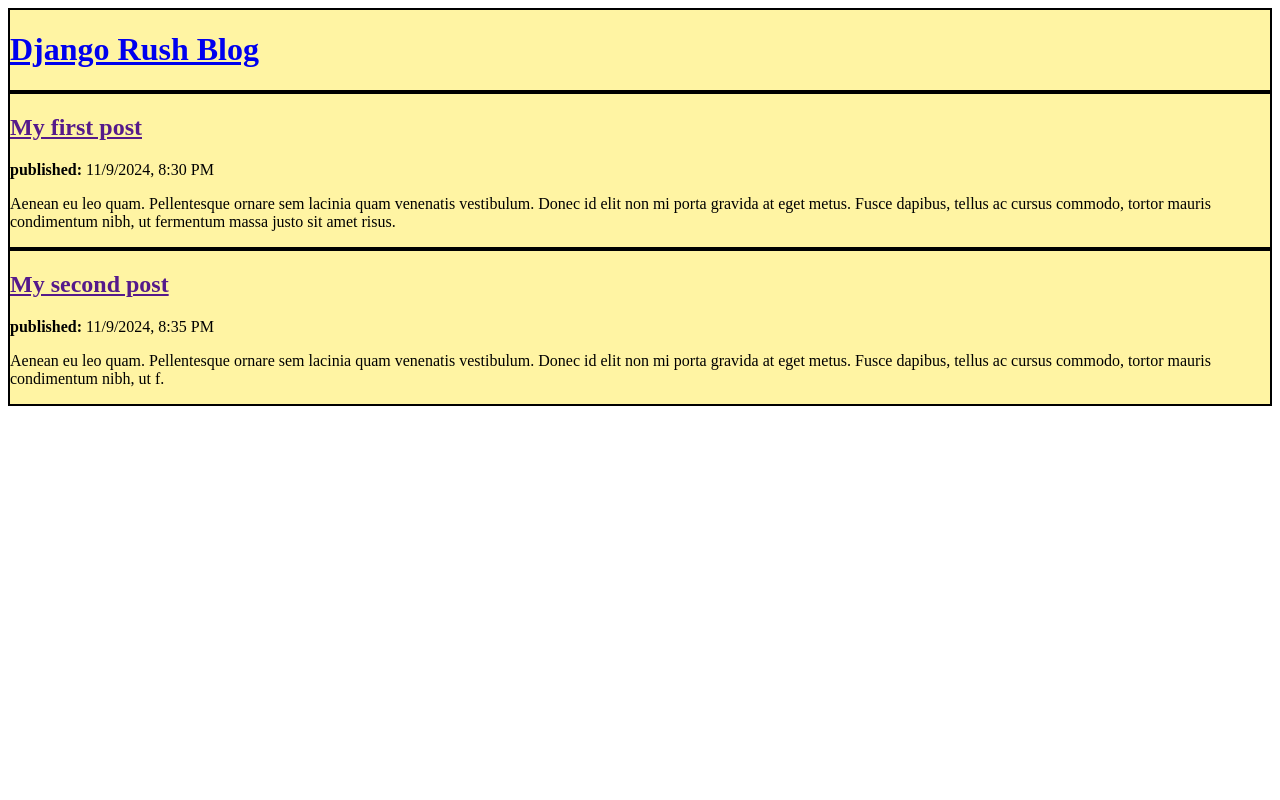
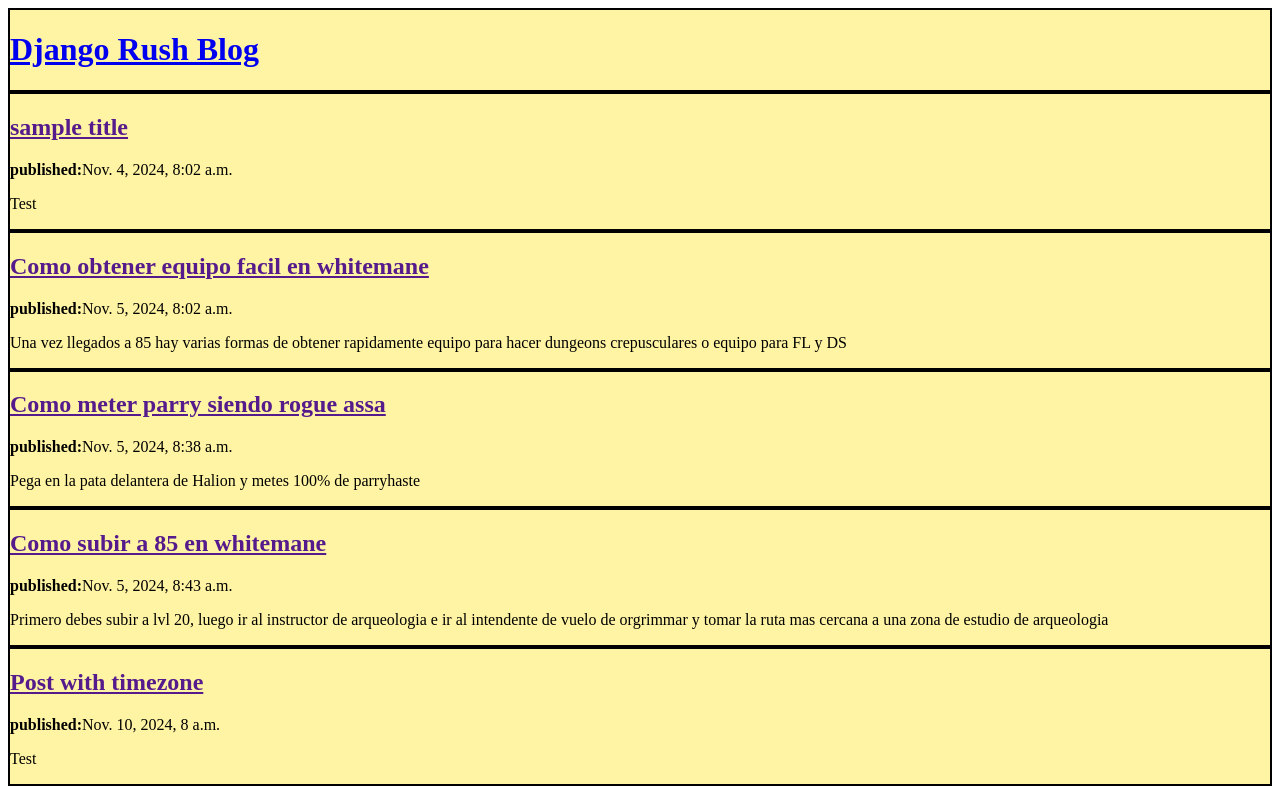
Before and after one commit to SEBT94/my-first-blog, a Django app: page / in a window 1280 px wide. Run offline with Django 5.2, Linux system fonts and the light colour scheme; data comes from the database, SQL or seed files in the repository; both versions use the stored data as it was after the commit.

Commit message:
Templates modificados para mostrar post desde base de datos.

```diff
--- a/BlogbyRush/templates/BlogbyRush/post_list.html
+++ b/BlogbyRush/templates/BlogbyRush/post_list.html
@@ -13,17 +13,13 @@
         <h1><a href="/">Django Rush Blog</a></h1>
     </div>
 
+    {% for post in posts %}
     <div>
-
-        <h2><a href="">My first post</a></h2>
-        <p><strong>published:</strong> 11/9/2024, 8:30 PM</p>
-        <p>Aenean eu leo quam. Pellentesque ornare sem lacinia quam venenatis vestibulum. Donec id elit non mi porta gravida at eget metus. Fusce dapibus, tellus ac cursus commodo, tortor mauris condimentum nibh, ut fermentum massa justo sit amet risus.</p>
+        <h2><a href="">{{ post.title }}</a></h2>
+        <p><strong>published:</strong>{{ post.published_date }}</p>
+        <p>{{ post.text|linebreaksbr }}</p>
     </div>
 
-    <div>
-        <h2><a href="">My second post</a></h2>
-        <p><strong>published:</strong> 11/9/2024, 8:35 PM</p>
-        <p>Aenean eu leo quam. Pellentesque ornare sem lacinia quam venenatis vestibulum. Donec id elit non mi porta gravida at eget metus. Fusce dapibus, tellus ac cursus commodo, tortor mauris condimentum nibh, ut f.</p>
-    </div>
+    {% endfor %}
 </body>
 </html>
--- a/BlogbyRush/views.py
+++ b/BlogbyRush/views.py
@@ -1,5 +1,7 @@
 from django.shortcuts import render
+from django.utils import timezone
+from .models import Post
 
-# Create your views here.
 def post_list(request):
-    return render(request, 'BlogbyRush/post_list.html', {})
+    posts = Post.objects.filter(published_date__lte=timezone.now()).order_by('published_date')
+    return render(request, 'BlogbyRush/post_list.html', {'posts': posts})
--- a/mysite/settings.py
+++ b/mysite/settings.py
@@ -38,6 +38,7 @@ INSTALLED_APPS = [
     'django.contrib.messages',
     'django.contrib.staticfiles',
     'BlogbyRush.apps.BlogbyrushConfig',
+    'django_extensions',
 ]
 
 MIDDLEWARE = [
```
Also changed, not shown: db.sqlite3.
